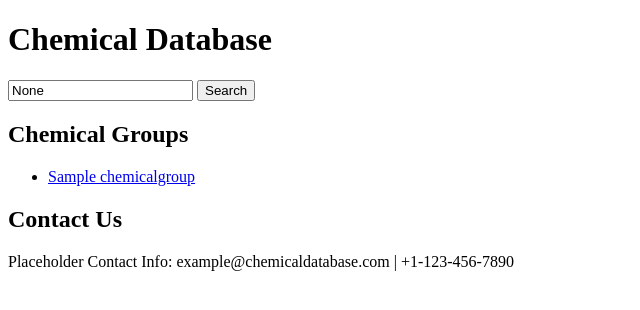
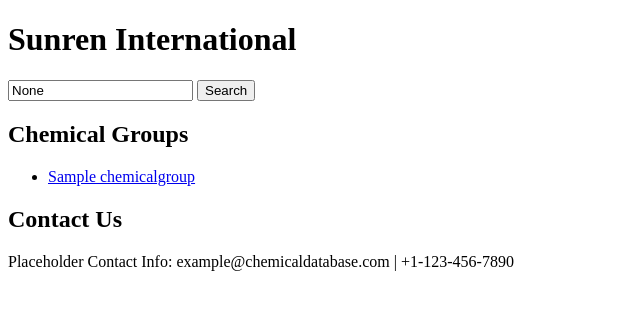
Before and after one commit to thomasdij/sunrenintl-site, a Django app: page / in a window 1280 px wide. Shown: the top 310 px of the page, without its empty margins (0-640 px from the left). Run offline with Django 5.2, Linux system fonts and the light colour scheme; tables that the repository leaves empty hold one stand-in row (values such as "Sample post").

Commit message:
updated homepage to Sunren International

```diff
--- a/sunren_site/templates/chemicals/home.html
+++ b/sunren_site/templates/chemicals/home.html
@@ -1,11 +1,11 @@
 <!DOCTYPE html>
 <html>
 <head>
-    <title>Chemical Database</title>
+    <title>Sunren International</title>
 </head>
 <body>
     <header>
-        <h1>Chemical Database</h1>
+        <h1>Sunren International</h1>
         <form method="get" action="{% url 'home' %}">
             <input type="text" name="q" placeholder="Search chemicals..." value="{{ query }}">
             <button type="submit">Search</button>
--- a/sunren_site/upload_script.py
+++ b/sunren_site/upload_script.py
@@ -10,7 +10,7 @@
 
 from chemicals.models import Chemical, ChemicalGroup
 
-with open('sunren_site/RawProductList.csv', 'r', encoding='utf-8-sig') as file:
+with open('RawProductList.csv', 'r', encoding='utf-8-sig') as file:
     reader = csv.DictReader(file)
     for row in reader:
         print(reader.fieldnames)
```
